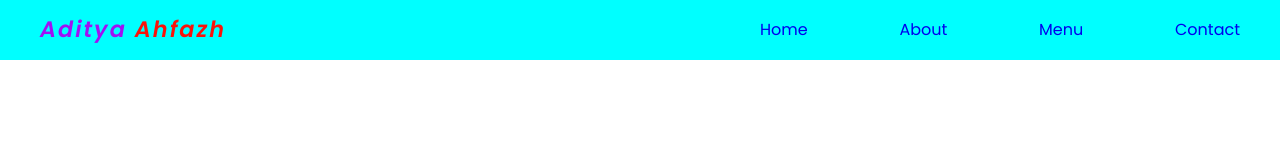
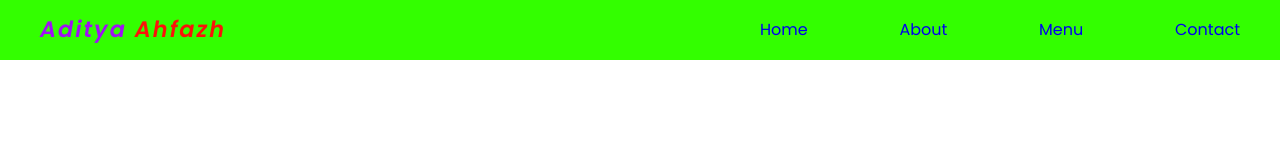
Before and after one commit to Alphby48/nav-modified, a plain HTML site: page index.html in a window 1280 px wide. Drawn offline with Linux system fonts and the light colour scheme.

Commit message:
modifikasi css

```diff
--- a/style.css
+++ b/style.css
@@ -17,7 +17,7 @@ body {
 .navbar {
   display: flex;
   justify-content: space-between;
-  background-color: aqua;
+  background-color: rgb(51, 255, 0);
   height: 60px;
   padding: 0 40px;
   align-items: center;
```
